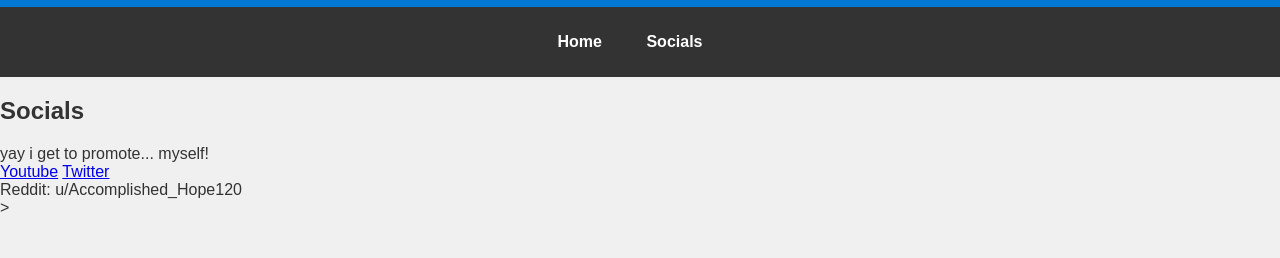
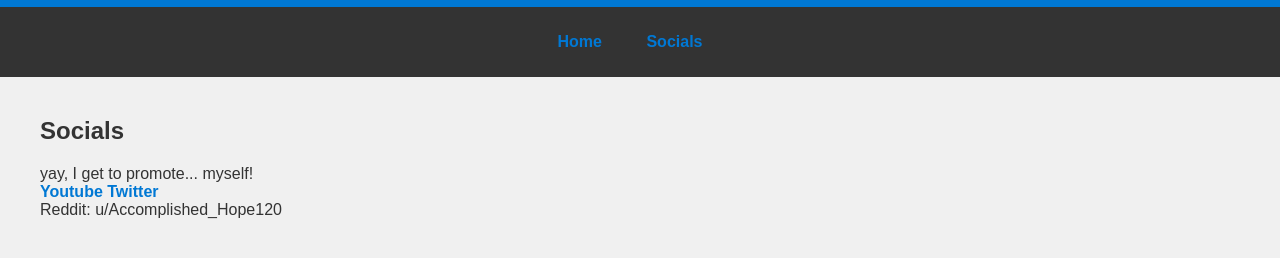
Before and after one commit to KaiDaPie/K-OS, a plain HTML site: page socials.html in a window 1280 px wide. Shown: the part 50-308 px from the top of the page. Drawn offline with Linux system fonts and the light colour scheme.

Commit message:
Update socials.html

```diff
--- a/socials.html
+++ b/socials.html
@@ -47,7 +47,7 @@
         /* Style the navigation links */
         nav ul li a {
             text-decoration: none;
-        color: white;
+            color: #0078d4;
             font-weight: bold;
             padding: 5px 10px;
             border-radius: 5px;
@@ -56,9 +56,11 @@
 
         /* Change link color on hover */
         nav ul li a:hover {
-        background-color: #555;
+            background-color: #0078d4;
+            color: white;
+        }
 
-        /* Create a container for the main content */
+        /* Create a container for the main content with left margin */
         .container {
             max-width: 800px;
             margin: 0 auto;
@@ -73,6 +75,20 @@
             text-align: center;
             padding: 10px 0;
         }
+
+        /* Style links in the content */
+        .container a {
+            text-decoration: none;
+            color: #0078d4;
+            font-weight: bold;
+            border-bottom: 2px solid transparent;
+            transition: border-color 0.3s ease;
+        }
+
+        /* Change link border color on hover */
+        .container a:hover {
+            border-color: #0078d4;
+        }
     </style>
 </head>
 <body>
@@ -86,13 +102,11 @@
         </ul>
     </nav>
     <div class="container">
-        <h2>Socials</h3>
-        <p>yay i get to promote... myself!</p>
+        <h2>Socials</h2>
+        <p>yay, I get to promote... myself!</p>
         <a href="https://youtube.com/@KaiDaPie">Youtube</a>
         <a href="https://twitter.com/KDPMain">Twitter</a>
-        <p>Reddit: u/Accomplished_Hope120</p>>
-
-
+        <p>Reddit: u/Accomplished_Hope120</p>
     </div>
 </body>
 </html>
```
Lines whose indentation alone changed are shown as unchanged.
